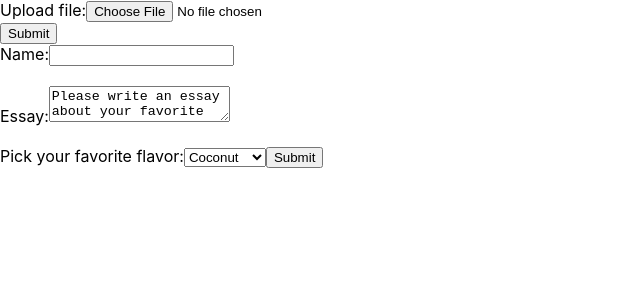
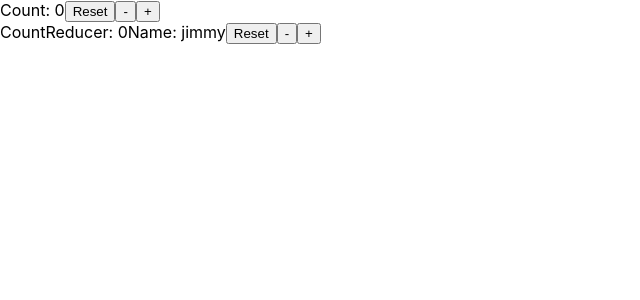
Before and after one commit to hykimyong/cra, a React (Create React App) app: page / in a window 1280 px wide. Shown: the top 300 px of the page, without its empty margins (0-640 px from the left). Built offline with nearby package versions, Linux system fonts and the light colour scheme.

Commit message:
useReducer
useState 대체 state / reducer/ action
custom hook 컴포넌트들에 반복되는 hook 묶기
다양한 hooks 필요한 타이밍 참고해서 사용

```diff
--- a/src/App.js
+++ b/src/App.js
@@ -1,7 +1,9 @@
 // import logo from './logo.svg';
 import './App.css';
-import ControlledComponent from './components/2-10.Form/ControlledComponent';
-import UncontrolledComponent from './components/2-10.Form/UncontrolledComponent';
+// import ControlledComponent from './components/2-10.Form/ControlledComponent';
+// import UncontrolledComponent from './components/2-10.Form/UncontrolledComponent';
+import State from './components/3-3.Hooks/State';
+import Reducer from './components/3-3.Hooks/Reducer';
 // import List from './components/2-9.List/List';
 // import Event from './components/2-7.Event/Event';
 // import Condition from './components/2-8.ConditionalRendering/Condition';
@@ -14,8 +16,8 @@
 function App() {
   return (
     <>
-    <UncontrolledComponent/>
-    <ControlledComponent/>
+    <State/>
+    <Reducer/>
     </>
   );
 }
--- /dev/null
+++ b/src/components/3-3.Hooks/Reducer.jsx
@@ -0,0 +1,30 @@
+import React, { useReducer } from 'react'
+
+export default function State() {
+    const initialState = {count:0, name: 'jimmy'};
+
+    function reducer(state,action){
+      switch(action.type){
+        case 'reset':
+            return initialState;
+        case 'increment':
+            return {count : state.count+1, name: 'timmy'};
+        case 'decrement':
+            return {count : state.count-1, name: 'amy'};
+        default:
+          throw new Error();
+      }
+    }
+
+    const [state, dispatch] = useReducer(reducer,initialState);
+
+  return (
+    <div>
+        CountReducer: {state.count}
+        Name: {state.name}
+        <button onClick={()=> dispatch({type:'reset'})}>Reset</button>
+        <button onClick={()=> dispatch({type:'decrement'})}>-</button>
+        <button onClick={()=> dispatch({type:'increment'})}>+</button>
+    </div>
+  )
+}
--- /dev/null
+++ b/src/components/3-3.Hooks/State.jsx
@@ -0,0 +1,14 @@
+import React, { useState } from 'react'
+
+export default function State() {
+    const initialCount = 0;
+    const [count, setCount] = useState(initialCount);
+  return (
+    <div>
+        Count: {count}
+        <button onClick={()=> setCount(initialCount)}>Reset</button>
+        <button onClick={()=> setCount(prev=>prev-1)}>-</button>
+        <button onClick={()=> setCount(prev=>prev+1)}>+</button>
+    </div>
+  )
+}
```
